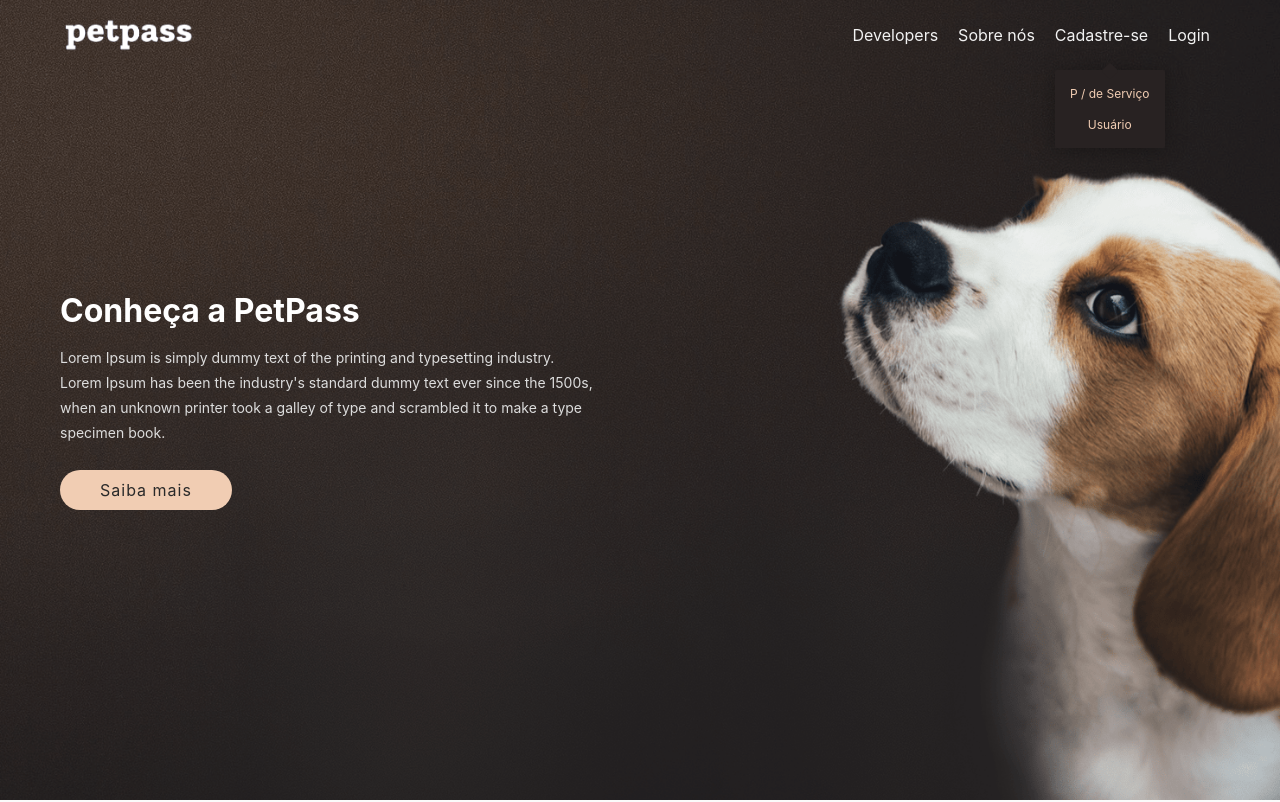
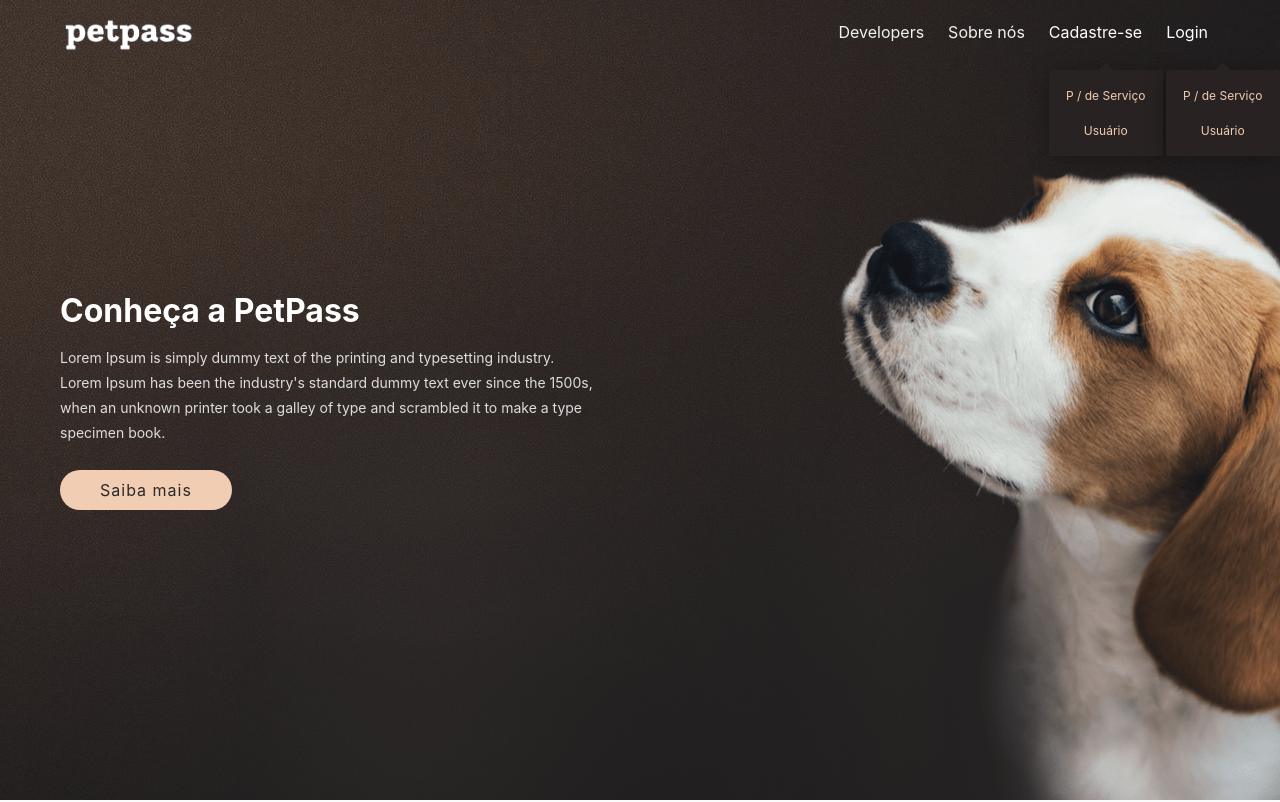
Before and after one commit to Dricosta/petpass, a React (Create React App) app: page / in a window 1280 px wide. Shown: the top 802 px of the page. Built offline with nearby package versions, Linux system fonts and the light colour scheme.

Commit message:
ajuste dropdown

```diff
--- a/src/components/Navbar/index.js
+++ b/src/components/Navbar/index.js
@@ -9,11 +9,13 @@ class Navbar extends React.Component {
     this.state = {
       menuOpen: false,
       scrollNav: false,
-      menuOptionCadastro: false
+      menuOptionCadastro: false,
+      menuOptionLogin: false
     }
     this.OpenMenuHamburguer = this.OpenMenuHamburguer.bind(this);
     this.handleScroll = this.handleScroll.bind(this);
     this.OpenOptionCadastro = this.OpenOptionCadastro.bind(this);
+    this.OpenOptionLogin = this.OpenOptionLogin.bind(this);
   }
 
   OpenMenuHamburguer() {
@@ -25,6 +27,12 @@ class Navbar extends React.Component {
   OpenOptionCadastro() {
     return this.setState(state => ({
       menuOptionCadastro: !state.menuOptionCadastro
+    }));
+  }
+
+  OpenOptionLogin() {
+    return this.setState(state => ({
+      menuOptionLogin: !state.menuOptionLogin
     }));
   }
 
@@ -81,19 +89,27 @@ class Navbar extends React.Component {
                 Sobre nós
                 </Link>
               </li>
-
-              <li className="link_cadastre-se"
+              <li className="link_dropdown"
               onClick={this.OpenOptionCadastro}>
-                <a>Cadastre-se</a>
-                <div className={`link_cadastre-se_option ${this.state.menuOptionCadastro ? 'openOption' : ''}`}>
-                    <ul className="link_cadastre-se_list">
-                      <li className="link_cadastre-se_list-item">P / de Serviço</li>
-                      <li className="link_cadastre-se_list-item">Usuário</li>
+                Cadastre-se
+                <div className={`link_dropdown_option ${this.state.menuOptionCadastro ? 'openOption' : ''}`}>
+                    <ul className="link_dropdown_list">
+                      <li className="link_dropdown_list-item submenu">P / de Serviço</li>
+                      <li className="link_dropdown_list-item submenu">Usuário</li>
                     </ul>
                 </div>
               </li>
 
-              <li className="link_login" onClick={this.OpenOptionLogin}><a href="www.google.com">Login</a></li>
+              <li className="link_dropdown"
+              onClick={this.OpenOptionLogin}>
+              Login
+                <div className={`link_dropdown_option option_login ${this.state.menuOptionLogin ? 'openOptionLogin' : ''}`}>
+                    <ul className="link_dropdown_list">
+                      <li className="link_dropdown_list-item submenu">P / de Serviço</li>
+                      <li className="link_dropdown_list-item submenu">Usuário</li>
+                    </ul>
+                </div>
+              </li>
             </ul>
           </div>
           :
--- a/src/components/Navbar/navbar.scss
+++ b/src/components/Navbar/navbar.scss
@@ -111,11 +111,21 @@ $skin-color: #f1cdb3;
                 display: flex;
                 li{
                     margin: 0px 10px;
+                    border: 2px solid transparent;
+                    padding-bottom: 5px;
+                    &:hover{
+                        border-bottom: 2px solid $skin-color;
+                    }
                     a{
                         padding: 0px 0px 5px 0px;
-                        &:hover{
-                            border-bottom: 2px solid $skin-color;
-                        }
+                        // &:hover{
+                        //     border-bottom: 2px solid $skin-color;
+                        // }
+                    }
+                }
+                .submenu{
+                    &:hover{
+                        border-bottom: 2px solid transparent;
                     }
                 }
             }
@@ -126,15 +136,25 @@ $skin-color: #f1cdb3;
 
 
     @media only screen and (min-width: 769px){
-        .link_cadastre-se{
+        .link_dropdown{
+            color: #ffffff;
+            &:hover{
+                cursor: pointer;
+            }
             .openOption{
                 transform: perspective(1000px) rotateX(0deg) translate(-10px, 0px);
+            }
+            .openOptionLogin{
+                transform: perspective(1000px) rotateX(0deg) translate(-35px, 0px)!important;
+            }
+            .option_login{
+                transform: perspective(1000px) rotateX(-90deg) translate(-35px, 0px);
             }
             &_option{
                 position: absolute;
                 transform: perspective(1000px) rotateX(-90deg) translate(-10px, 0px);
                 box-shadow: 0 2px 20px 0 rgba(0, 0, 0, 0.3);
-                transition: transform 0.6s ease-in-out;
+                transition: transform 0.4s ease-in-out;
                 transform-origin: top;
                 top: 100%;
                 &::before{
```
Also changed, not shown: 1 other file (tests, documents, lock files or other folders).
